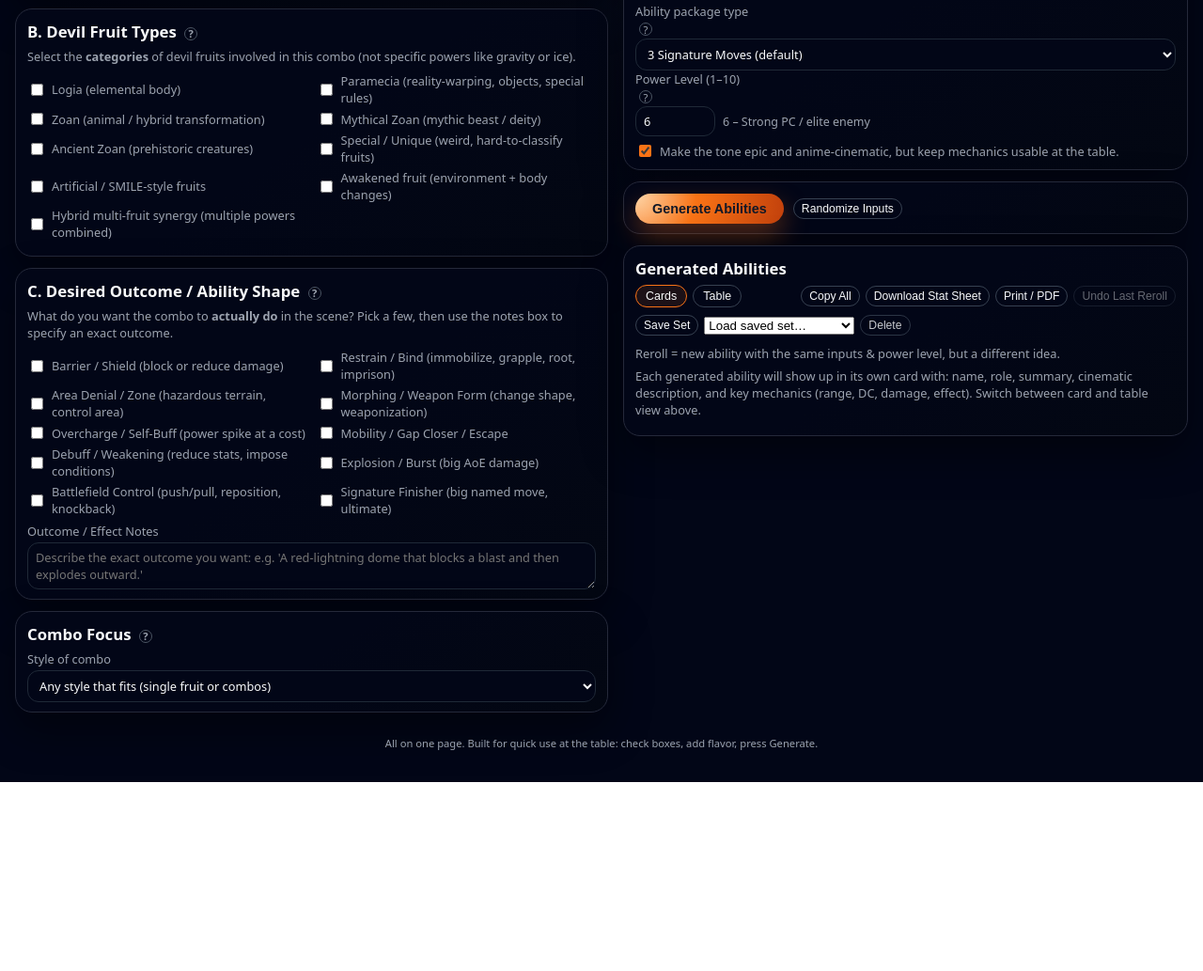
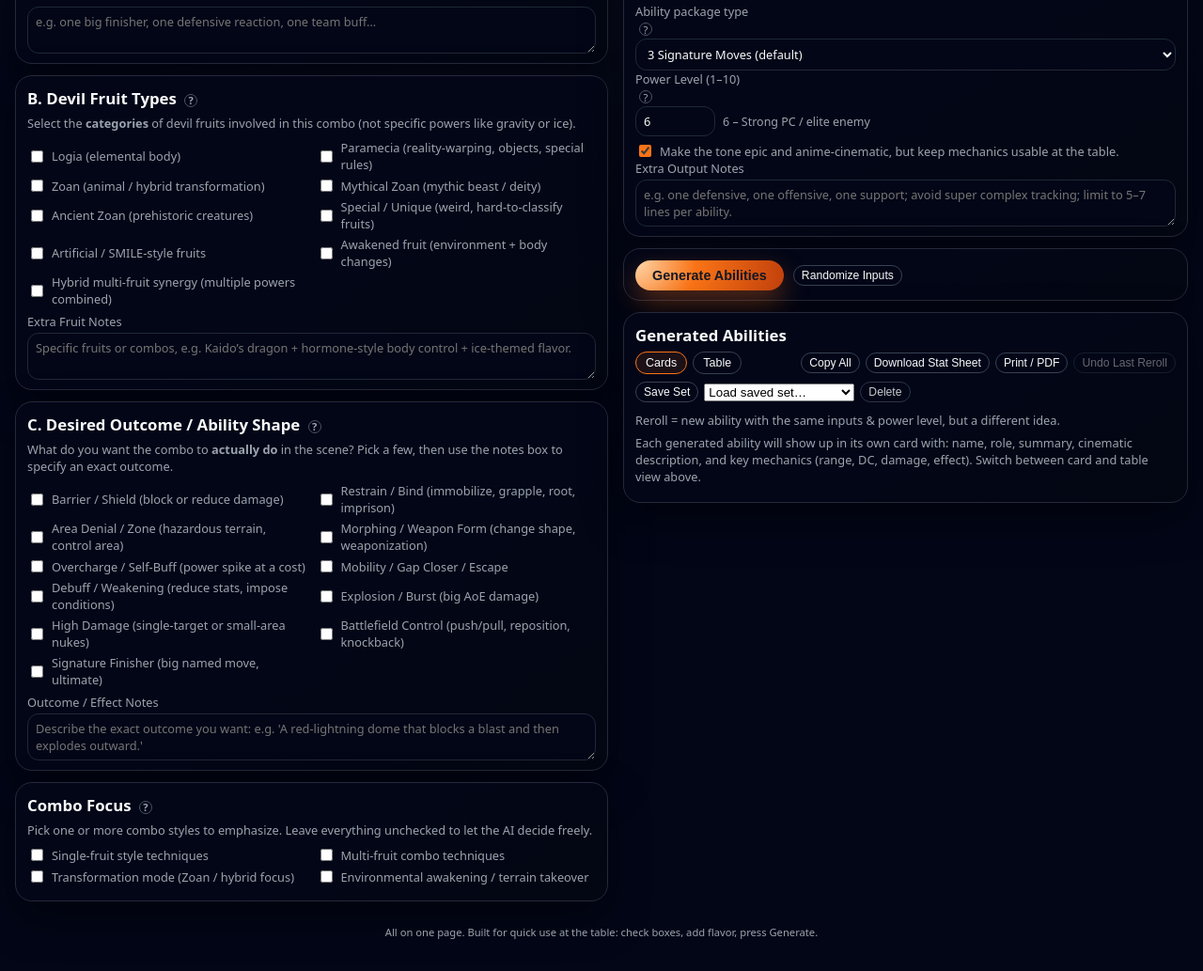
Before and after one commit to Awither/One-Piece, a website: page public/index.html in a window 1280 px wide. Shown: the part 679-1712 px from the top of the page at 94% size. Before the commit the page ends 1511 px from the top, so only its background shows below. Drawn offline with Linux system fonts and the light colour scheme.

Commit message:
Update index.html

```diff
--- a/public/index.html
+++ b/public/index.html
@@ -24,7 +24,7 @@
               Character Context
               <span
                 class="help-icon"
-                title="Basic info so the abilities feel tailored to this character’s theme and role."
+                title="Basic info so the abilities feel tailored to this character’s theme, devil fruit, and role."
                 >?</span
               >
             </h2>
@@ -43,11 +43,11 @@
               </label>
             </div>
             <label>
-              Theme / Vibe
+              Theme / Vibe / Devil Fruit
               <input
                 id="char-theme"
                 type="text"
-                placeholder="Red lightning, gravity-bending, soul flames, etc."
+                placeholder="Devil fruit + vibe: sand logia, dragon zoan, red lightning, gravity-bending, etc."
               />
             </label>
             <label>
@@ -121,7 +121,7 @@
                 Reality-Bending (space, time, gravity, souls)
               </label>
             </div>
-            <label data-ui-min="2">
+            <label data-ui-min="0">
               Extra Effect Notes
               <textarea
                 id="effect-notes"
@@ -183,7 +183,7 @@
                 Hybrid multi-fruit synergy (multiple powers combined)
               </label>
             </div>
-            <label data-ui-min="2">
+            <label data-ui-min="0">
               Extra Fruit Notes
               <textarea
                 id="fruit-notes"
@@ -194,7 +194,7 @@
           </div>
 
           <!-- Outcome / Shape (Box C) -->
-          <div class="card" data-ui-min="1">
+          <div class="card" data-ui-min="0">
             <h2>
               C. Desired Outcome / Ability Shape
               <span
@@ -241,6 +241,10 @@
                 Explosion / Burst (big AoE damage)
               </label>
               <label>
+                <input type="checkbox" name="styleMods" value="High Damage" />
+                High Damage (single-target or small-area nukes)
+              </label>
+              <label>
                 <input type="checkbox" name="styleMods" value="Battlefield Control" />
                 Battlefield Control (push/pull, reposition, knockback)
               </label>
@@ -265,30 +269,31 @@
               Combo Focus
               <span
                 class="help-icon"
-                title="What kind of devil fruit combo style these abilities should lean into."
+                title="What kind of devil fruit combo style these abilities should lean into. You can pick multiple."
                 >?</span
               >
             </h2>
+            <p class="hint">
+              Pick one or more combo styles to emphasize. Leave everything unchecked to let the AI decide freely.
+            </p>
+            <div class="checkbox-grid">
               <label>
-              Style of combo
-              <select id="combo-focus">
-                <option value="any">
-                  Any style that fits (single fruit or combos)
-                </option>
-                <option value="single">
+                <input type="checkbox" name="comboFocus" value="single" />
                 Single-fruit style techniques
-                </option>
-                <option value="combo">
+              </label>
+              <label>
+                <input type="checkbox" name="comboFocus" value="combo" />
                 Multi-fruit combo techniques
-                </option>
-                <option value="transformation">
+              </label>
+              <label>
+                <input type="checkbox" name="comboFocus" value="transformation" />
                 Transformation mode (Zoan / hybrid focus)
-                </option>
-                <option value="awakening">
+              </label>
+              <label>
+                <input type="checkbox" name="comboFocus" value="awakening" />
                 Environmental awakening / terrain takeover
-                </option>
-              </select>
               </label>
+            </div>
             <label class="checkbox-inline" data-ui-min="2">
               <input type="checkbox" id="include-combo-explanation" />
               Include a short <strong>combo logic</strong> note in the output (how the fruits interact).
@@ -475,7 +480,7 @@
               <input type="checkbox" id="tone-epic" checked />
               Make the tone epic and anime-cinematic, but keep mechanics usable at the table.
             </label>
-            <label data-ui-min="2">
+            <label data-ui-min="0">
               Extra Output Notes
               <textarea
                 id="output-notes"
```
Lines whose indentation alone changed are shown as unchanged.
